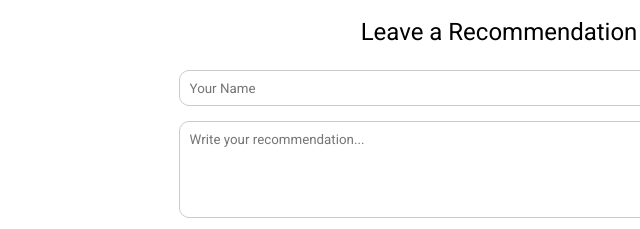
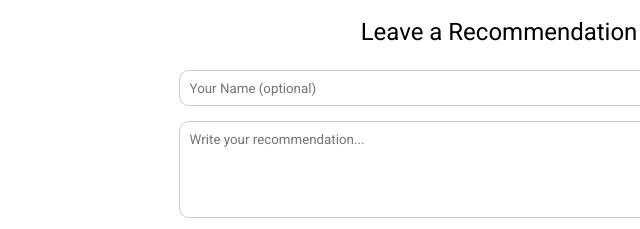
Before and after one commit to ChangGabriel/PortfolioWebsite, a plain HTML site: page index.html in a window 1280 px wide. Shown: the part 2082-2311 px from the top of the page, 141-781 px from the left. Drawn offline with nearby package versions, Linux system fonts and the light colour scheme.

Commit message:
clean up whitespaces

```diff
--- a/index.html
+++ b/index.html
@@ -144,7 +144,7 @@
             <h3>Leave a Recommendation</h3>
         </div>
         <div class="form-container">
-            <input type="text" id="name" placeholder="Your Name" required>
+            <input type="text" id="name" placeholder="Your Name (optional)">
             <textarea id="recommendation" placeholder="Write your recommendation..." rows="5" required></textarea>
             <br><button onclick="addRecommendation()">Submit</button>
         </div>
--- a/style.css
+++ b/style.css
@@ -208,13 +208,10 @@ a{
     font-weight: 400;
 }
 
-
 .submit_recommendations{
     position: relative;
     padding-top: 3.25rem;
     gap: 3rem;
-
-
 }
 .submit_recommendations h3{
     font-size: 1.5rem;
```
